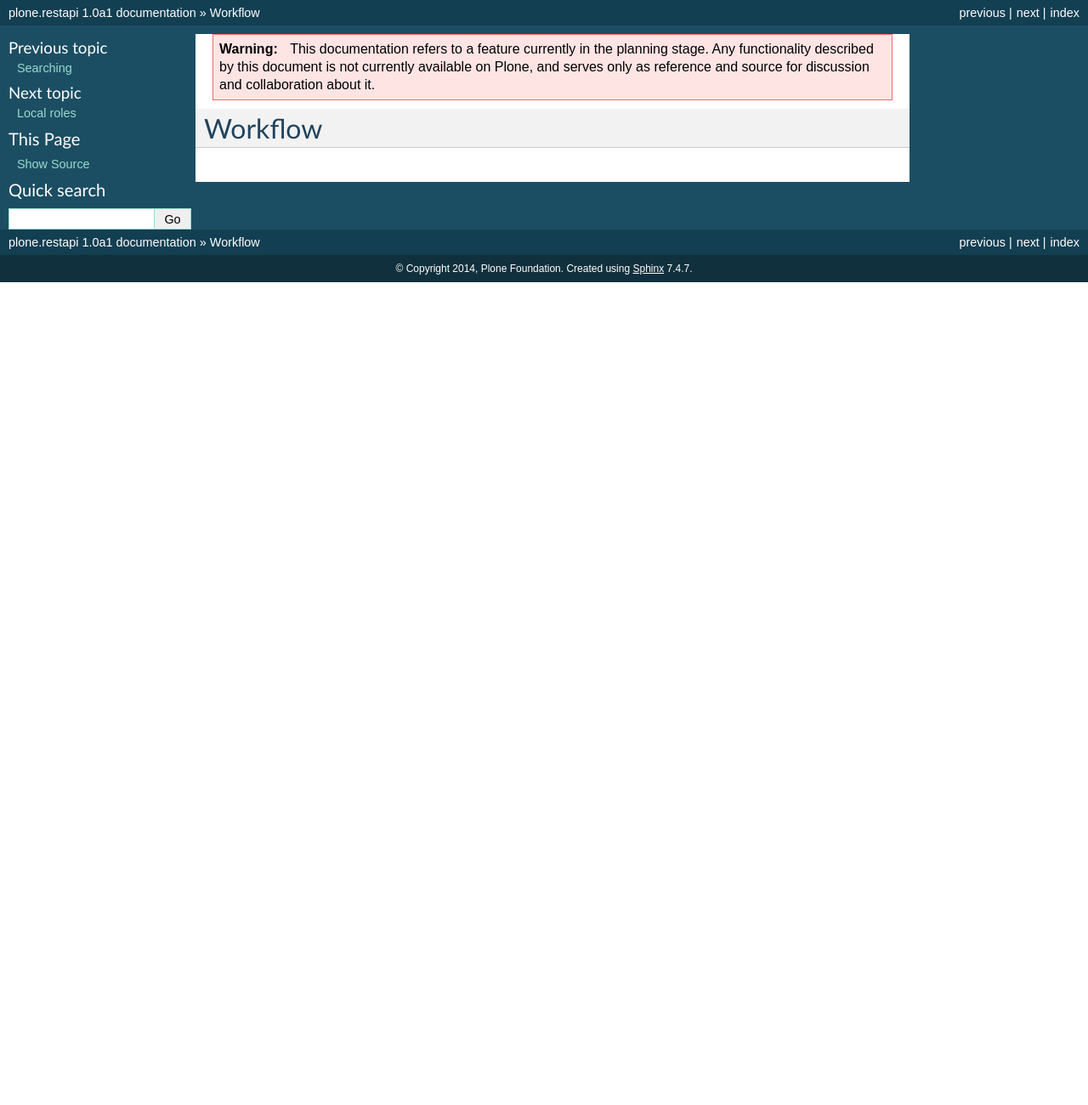
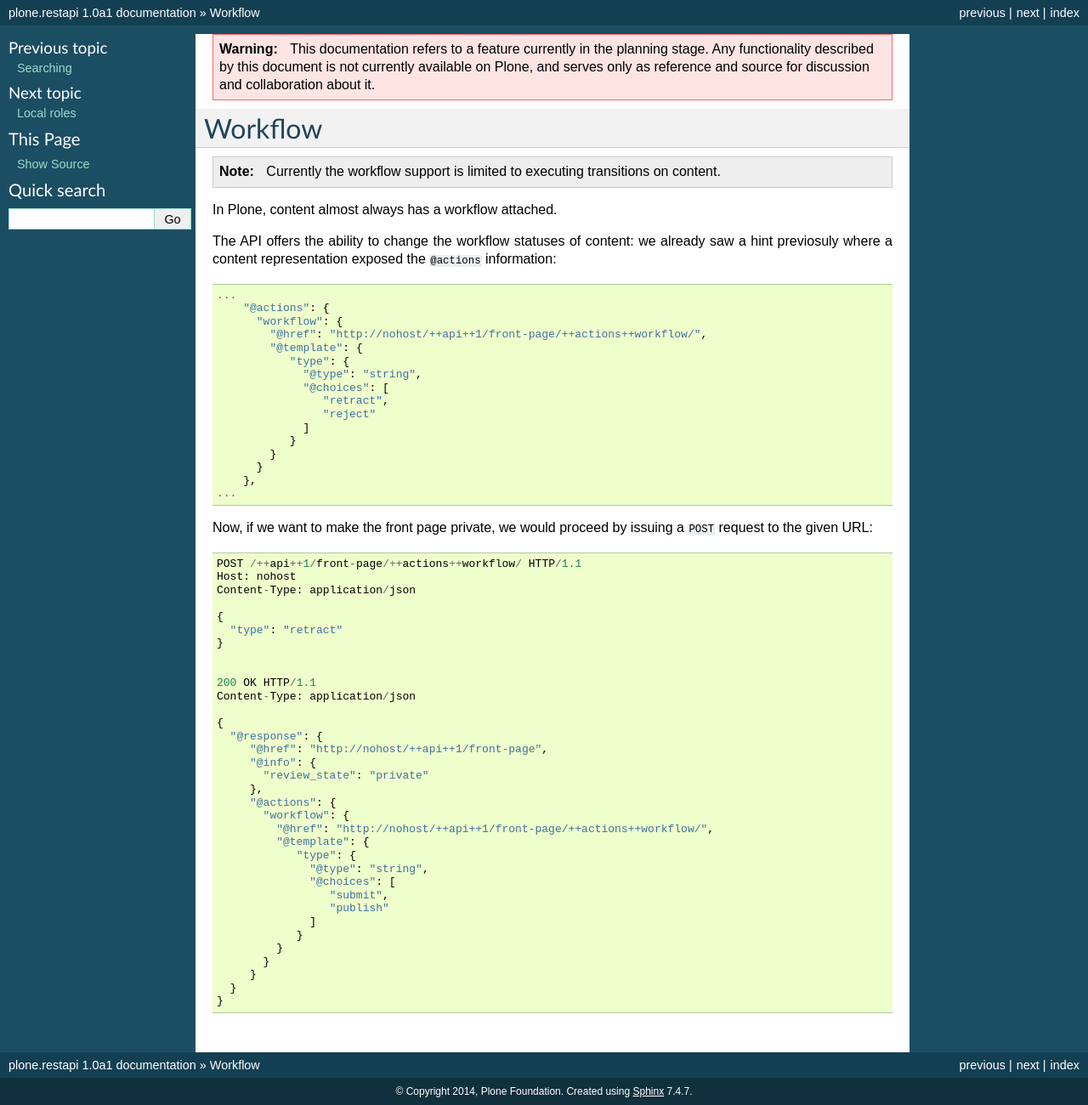
Before and after one commit to plone/plone.restapi, a Sphinx documentation site: the page built from docs/source/workflow.rst, in a window 1280 px wide. Shown: the whole page at 85% size. Built offline with Sphinx 7.4.7, drawn with Linux system fonts in a browser that asks for light colours; before the commit the page ends 900 px from its top, so only the background shows below that.

Commit message:
Added workflow template.

```diff
--- a/docs/source/collections.rst
+++ b/docs/source/collections.rst
@@ -28,7 +28,8 @@ This is the JSON representation of the front page in Plone (and hence of any pag
           "id": "Page"
         }
       },
-      "created": "2014-04-22T05:33:58.930Z"
+      "created": "2014-04-22T05:33:58.930Z",
+      "review_state": "published"
     },
     "@actions": {
       "workflow": {
@@ -93,6 +94,7 @@ Example representation of the Plone portal root object that contains three items
         "@id": "Plone Site"
       },
       "created": "2014-04-22T05:33:58.930Z",
+      "review_state": "published",
       "items_count": 3
     },
     "@data": {
--- a/docs/source/collections/transitions.rst
+++ b/docs/source/collections/transitions.rst
@@ -34,6 +34,7 @@ represented as JSON object::
         "@id": "Folder"
       },
       "created": "2014-04-22T05:33:58.930Z",
+      "review_state": "private",
       "items_count": 2
     },
     "@data": {
--- a/docs/source/workflow.rst
+++ b/docs/source/workflow.rst
@@ -3,3 +3,64 @@
 ########
 Workflow
 ########
+
+.. note::
+   Currently the workflow support is limited to executing transitions on content.
+
+In Plone, content almost always has a workflow attached.
+
+The API offers the ability to change the workflow statuses of content: we already saw a hint previosuly where a content representation exposed the ``@actions`` information::
+
+  ...
+      "@actions": {
+        "workflow": {
+          "@href": "http://nohost/++api++1/front-page/++actions++workflow/",
+          "@template": {
+             "type": {
+               "@type": "string",
+               "@choices": [
+                  "retract",
+                  "reject"
+               ]
+             }
+          }
+        }
+      },
+  ...
+
+Now, if we want to make the front page private, we would proceed by issuing a ``POST`` request to the given URL::
+
+  POST /++api++1/front-page/++actions++workflow/ HTTP/1.1
+  Host: nohost
+  Content-Type: application/json
+
+  {
+    "type": "retract"
+  }
+
+
+  200 OK HTTP/1.1
+  Content-Type: application/json
+
+  {
+    "@response": {
+       "@href": "http://nohost/++api++1/front-page",
+       "@info": {
+         "review_state": "private"
+       },
+       "@actions": {
+         "workflow": {
+           "@href": "http://nohost/++api++1/front-page/++actions++workflow/",
+           "@template": {
+              "type": {
+                "@type": "string",
+                "@choices": [
+                   "submit",
+                   "publish"
+                ]
+              }
+           }
+         }
+       }
+    }
+  }
```
Also changed, not shown: docs/source/local-roles.rst (line endings or trailing spaces).
